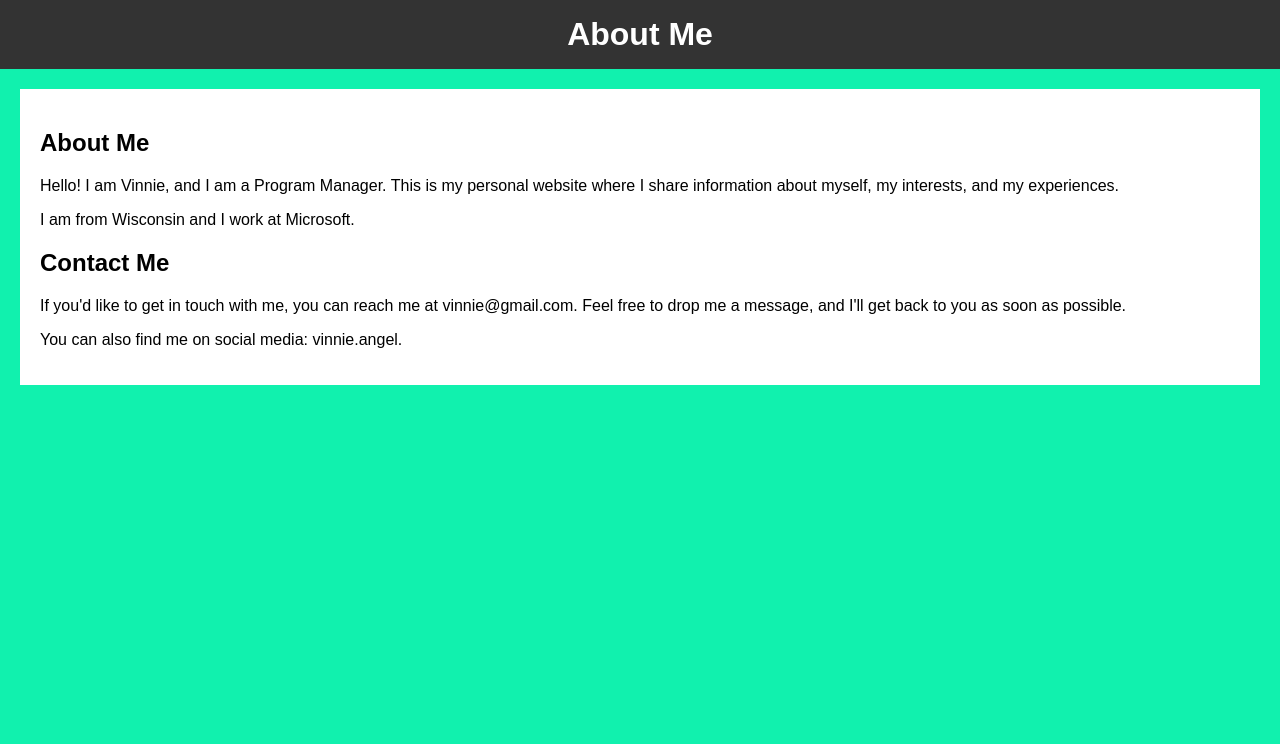
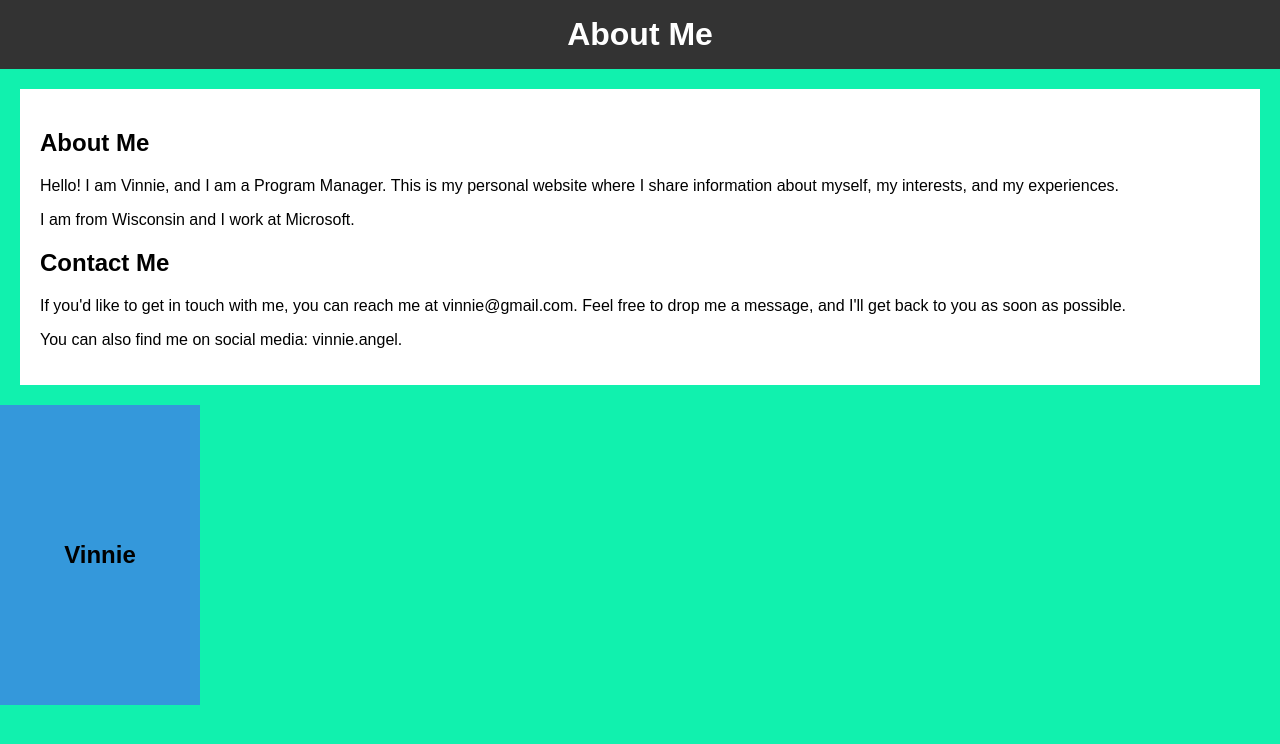
Before and after one commit to chauncey-cmd/personalwebsite, a React (Create React App) app: page / in a window 1280 px wide. Shown: the top 744 px of the page. Built offline with nearby package versions, Linux system fonts and the light colour scheme.

Commit message:
added animation

```diff
--- a/src/App.css
+++ b/src/App.css
@@ -25,3 +25,41 @@ main {
   background-color: #fff;
   padding: 20px;
 }
+
+.card {
+  perspective: 1000px;
+  width: 200px;
+  height: 300px;
+  position: relative;
+  transition: transform 0.5s;
+}
+
+.card.flipped {
+  transform: rotateY(180deg);
+}
+
+.card-inner {
+  width: 100%;
+  height: 100%;
+  transform-style: preserve-3d;
+  transition: transform 0.5s;
+}
+
+.card-front, .card-back {
+  width: 100%;
+  height: 100%;
+  display: flex;
+  justify-content: center;
+  align-items: center;
+  position: absolute;
+  backface-visibility: hidden;
+}
+
+.card-front {
+  background-color: #3498db;
+}
+
+.card-back {
+  background-color: #e74c3c;
+  transform: rotateY(180deg);
+}
--- a/src/App.js
+++ b/src/App.js
@@ -1,4 +1,5 @@
 import './App.css';
+import React, { useState } from 'react';
 
 function Header() {
   return (
@@ -37,14 +38,32 @@ function Contact() {
 }
 
 function App() {
+
+  const [isFlipped, setFlipped] = useState(false);
+
+  const handleCardClick = () => {
+    setFlipped(!isFlipped);
+  };
+
   return (
-    <div>
+    <><div>
       <Header />
       <main>
         <About />
         <Contact />
       </main>
     </div>
+
+    <div className={`card ${isFlipped ? 'flipped' : ''}`} onClick={handleCardClick}>
+        <div className="card-inner">
+          <div className="card-front">
+            <h2>Vinnie</h2>
+          </div>
+          <div className="card-back">
+            <h2>Back</h2>
+          </div>
+        </div>
+      </div></>
   );
 }
 
```
